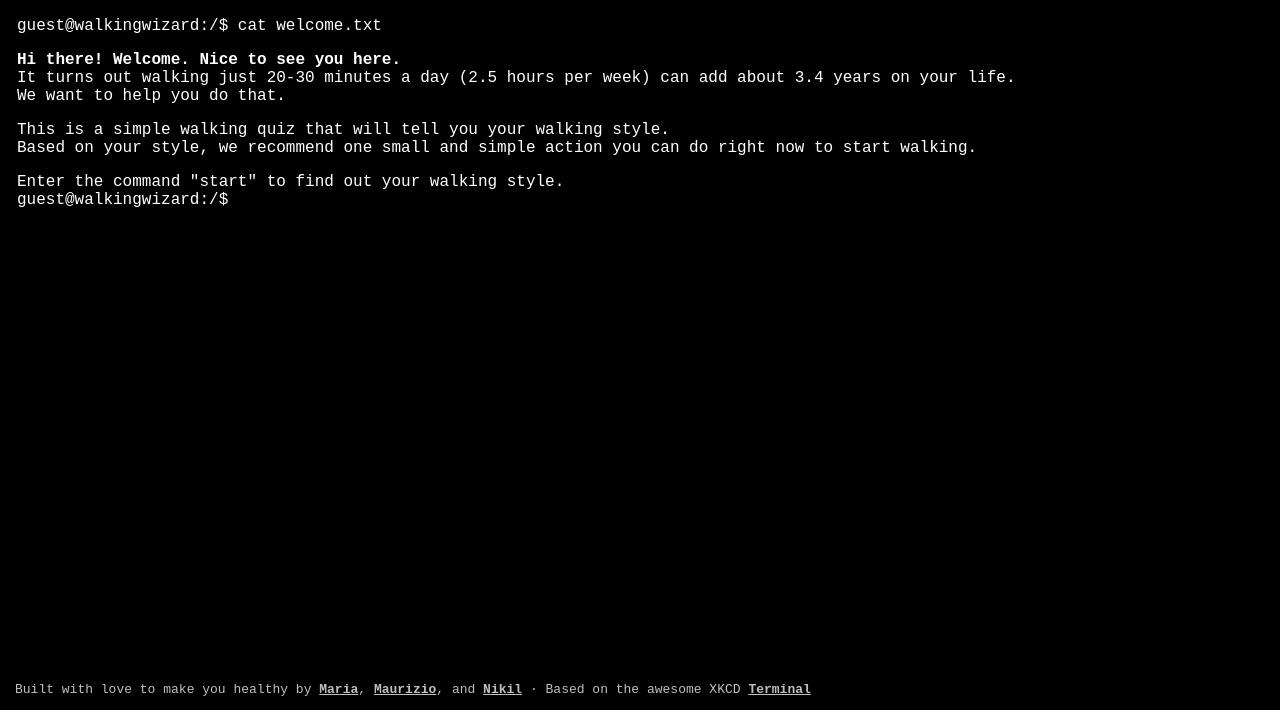
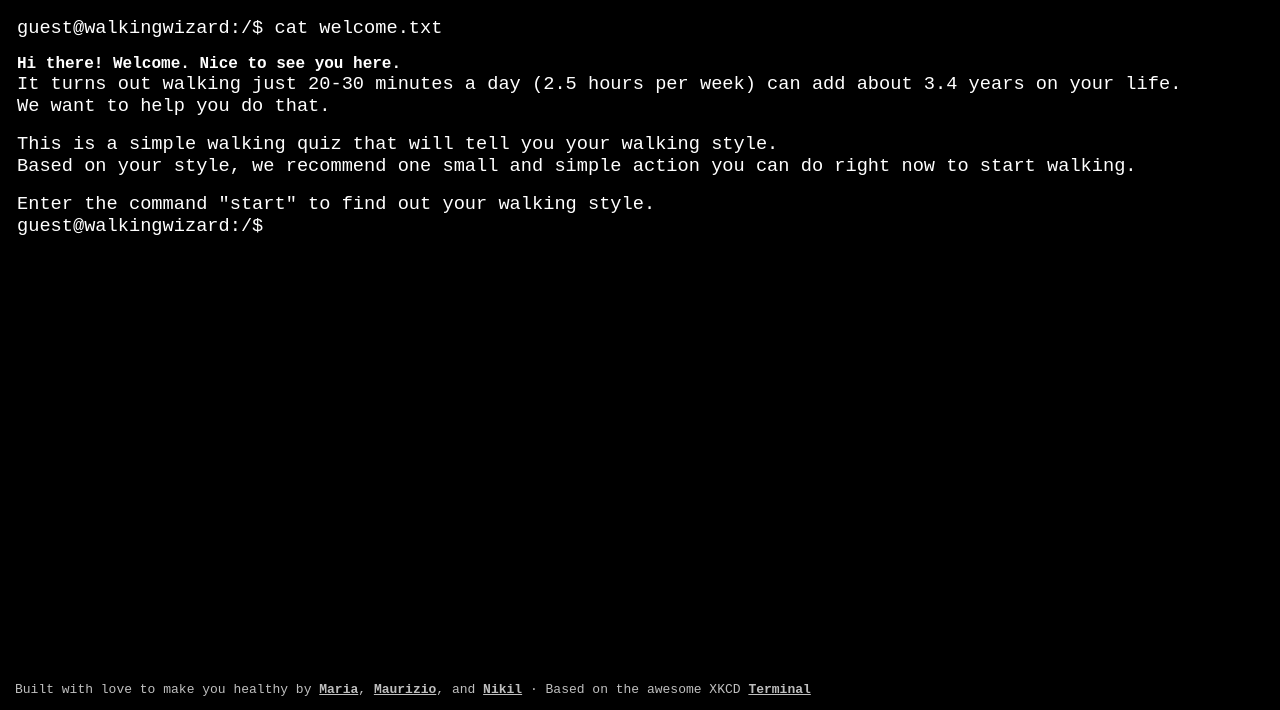
Before and after one commit to nikilster/terminal, a plain HTML site: page src/index.html in a window 1280 px wide. Shown: the part 90-800 px from the top of the page. Drawn offline with nearby package versions, Linux system fonts and the light colour scheme; a script that the page names is missing.

Commit message:
made font size a little bigger

```diff
--- a/src/style.css
+++ b/src/style.css
@@ -34,7 +34,7 @@ pre, td, th, p, div { color:#FFF; font-family:"Courier New",Courier,monospace; f
 div#screen { height:99%; margin:2px; overflow:hidden; padding:0; }
 div, table { margin-bottom:1em; margin-top:0em; }
 pre, td, p { background-color:transparent; }
-code, p, span, td, th { font-size:1em; }
+code, p, span, td, th { font-size:14pt; }
 p, div#display, ul { margin:0; }
 div#screen p, div#screen span, div#screen a { white-space:pre-wrap; }
 div#screen p.error { color:red; }
```
